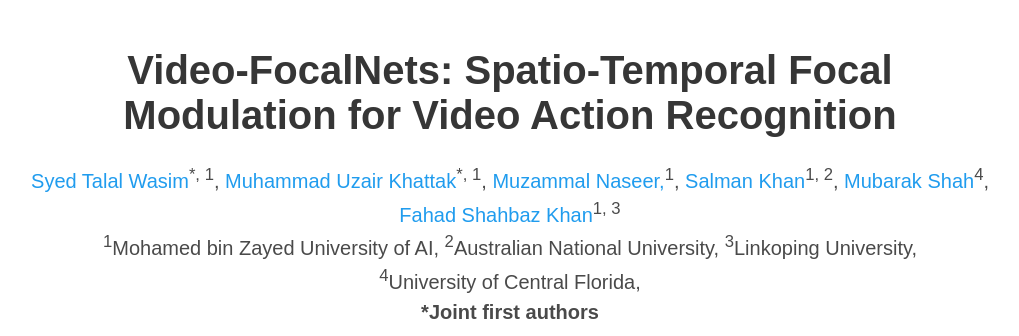
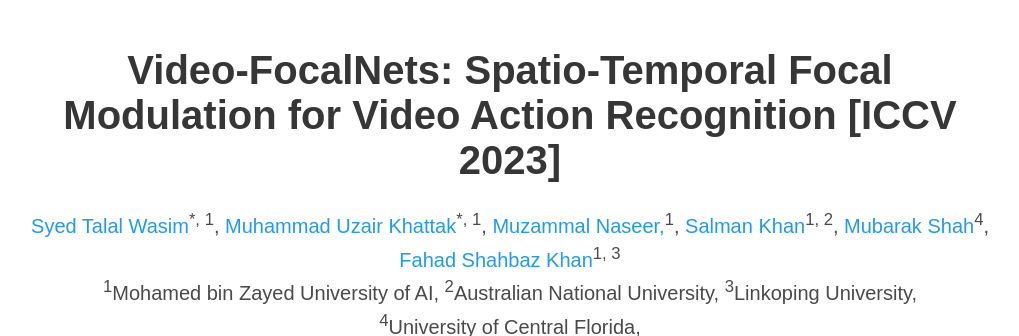
Before and after one commit to TalalWasim/Video-FocalNets, a plain HTML site: page index.html in a window 1280 px wide. Shown: the top 336 px of the page, without its empty margins (130-1149 px from the left). Drawn offline with nearby package versions, Linux system fonts and the light colour scheme; some icons are missing; a web font is replaced by a local one.

Commit message:
Update index.html

```diff
--- a/index.html
+++ b/index.html
@@ -50,7 +50,7 @@
     <div class="container is-max-desktop">
       <div class="columns is-centered">
         <div class="column has-text-centered">
-          <h1 class="title is-2 publication-title">Video-FocalNets: Spatio-Temporal Focal Modulation for Video Action Recognition</h1>
+          <h1 class="title is-2 publication-title">Video-FocalNets: Spatio-Temporal Focal Modulation for Video Action Recognition [ICCV 2023]</h1>
           <div class="is-size-5 publication-authors">
             <span class="author-block">
               <a href="https://muzairkhattak.github.io/">Syed Talal Wasim</a><sup>*, 1</sup>,</span>
```
